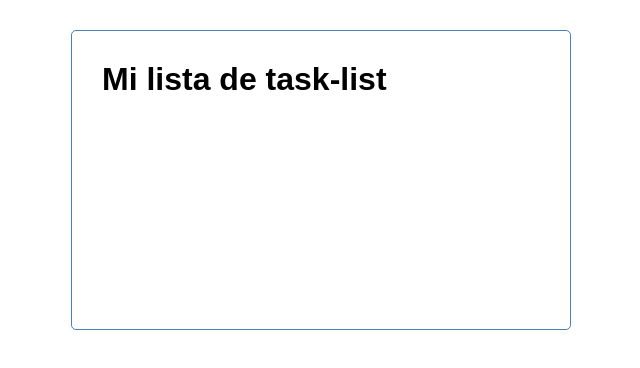
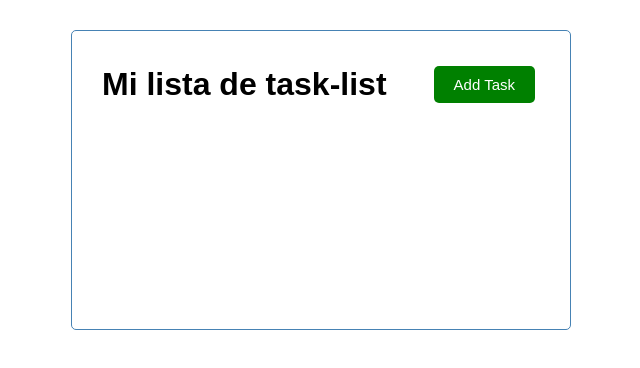
Before and after one commit to IngAlarcon/ListaTareas_Angular, an Angular app: page / in a window 1280 px wide. Shown: the top 368 px of the page, without its empty margins (319-959 px from the left). Built offline with nearby package versions, Linux system fonts and the light colour scheme.

Commit message:
Primer commit del boton

```diff
--- a/src/app/app.module.ts
+++ b/src/app/app.module.ts
@@ -3,11 +3,13 @@
 
 import { AppComponent } from './app.component';
 import { HeaderComponent } from './components/header/header.component';
+import { ButtonComponent } from './components/button/button.component';
 
 @NgModule({
   declarations: [
     AppComponent,
-    HeaderComponent
+    HeaderComponent,
+    ButtonComponent
   ],
   imports: [
     BrowserModule
--- /dev/null
+++ b/src/app/components/button/button.component.html
@@ -0,0 +1,7 @@
+<button class="btn"
+        (click)="onclick()"
+        [ngStyle]="{'background-color': color}">
+
+        {{ text }}
+
+    </button>
--- /dev/null
+++ b/src/app/components/button/button.component.ts
@@ -0,0 +1,25 @@
+import { Component, OnInit, Input, Output, EventEmitter } from '@angular/core';
+
+@Component({
+  selector: 'app-button',
+  templateUrl: './button.component.html',
+  styleUrls: ['./button.component.css']
+})
+export class ButtonComponent implements OnInit {
+  @Input() text:string = "";
+  @Input() color:string = "";
+  @Output() btnClick = new EventEmitter()
+
+  constructor() { }
+
+  ngOnInit(): void {
+  }
+
+  //Funcion click
+  onclick(){
+    console.log("Se hizo click!")
+    this.btnClick.emit();
+  }
+
+
+}
--- a/src/app/components/header/header.component.html
+++ b/src/app/components/header/header.component.html
@@ -1,3 +1,4 @@
 <header>
     <h1> Mi lista de {{ title }}  </h1>
+    <app-button color="green" text="Add Task" (btnClick)="toggleAddTask()"></app-button>
 </header>
--- a/src/app/components/header/header.component.ts
+++ b/src/app/components/header/header.component.ts
@@ -14,4 +14,8 @@
   ngOnInit(): void {
   }
 
+  toggleAddTask(){
+    console.log("Mensaje Recibido!!!")
+  }
+
 }
```
Also changed, not shown: src/app/components/button/button.component.css (added), 1 other file (tests, documents, lock files or other folders).
